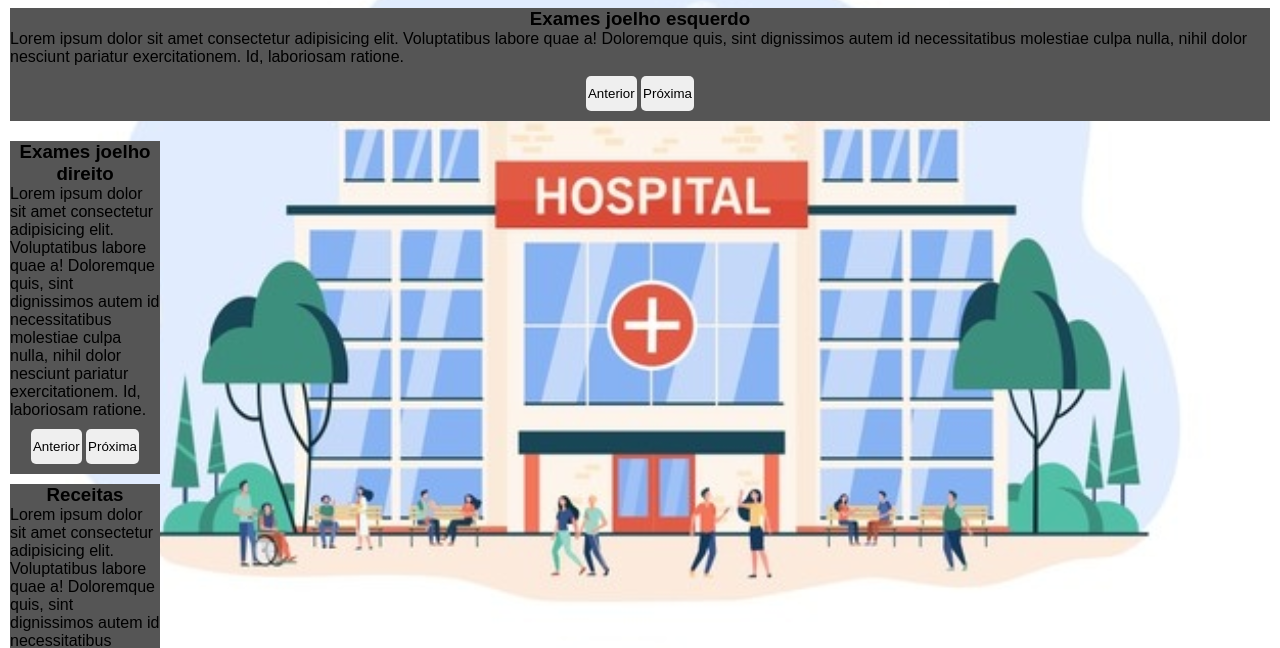
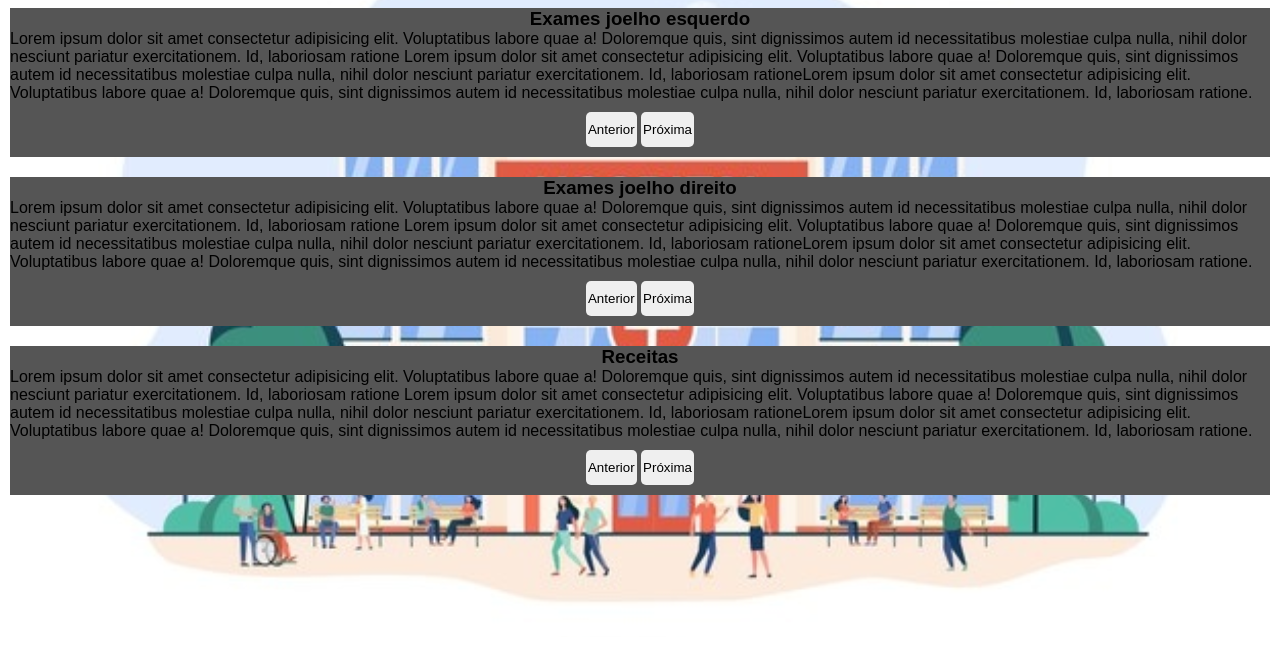
Before and after one commit to guiiaquinto/Prontuario, a plain HTML site: page Ortopedista.html in a window 1280 px wide. Shown: the part 163-811 px from the top of the page. Drawn offline with Linux system fonts and the light colour scheme.

Commit message:
Commit 2011

```diff
--- a/Ortopedista.html
+++ b/Ortopedista.html
@@ -46,16 +46,35 @@
                 sint
                 dignissimos autem id necessitatibus molestiae culpa nulla, nihil dolor nesciunt pariatur exercitationem.
                 Id,
+                laboriosam ratione
+                Lorem ipsum dolor sit amet consectetur adipisicing elit. Voluptatibus labore quae a! Doloremque quis,
+                sint
+                dignissimos autem id necessitatibus molestiae culpa nulla, nihil dolor nesciunt pariatur exercitationem.
+                Id,
+                laboriosam rationeLorem ipsum dolor sit amet consectetur adipisicing elit. Voluptatibus labore quae a!
+                Doloremque quis,
+                sint
+                dignissimos autem id necessitatibus molestiae culpa nulla, nihil dolor nesciunt pariatur exercitationem.
+                Id,
                 laboriosam ratione.</p>
             <div class="footer-art">
                 <button type="button" class="btn">Anterior</button>
                 <button type="button" class="btn">Próxima</button>
             </div>
-    </section>
-    <section class="exortodir" id="exortodir">
-        <article>
+        </article>
+        <article class="exortodir" id="exortodir">
             <h3>Exames joelho direito</h3>
             <p>Lorem ipsum dolor sit amet consectetur adipisicing elit. Voluptatibus labore quae a! Doloremque quis,
+                sint
+                dignissimos autem id necessitatibus molestiae culpa nulla, nihil dolor nesciunt pariatur exercitationem.
+                Id,
+                laboriosam ratione
+                Lorem ipsum dolor sit amet consectetur adipisicing elit. Voluptatibus labore quae a! Doloremque quis,
+                sint
+                dignissimos autem id necessitatibus molestiae culpa nulla, nihil dolor nesciunt pariatur exercitationem.
+                Id,
+                laboriosam rationeLorem ipsum dolor sit amet consectetur adipisicing elit. Voluptatibus labore quae a!
+                Doloremque quis,
                 sint
                 dignissimos autem id necessitatibus molestiae culpa nulla, nihil dolor nesciunt pariatur exercitationem.
                 Id,
@@ -72,6 +91,16 @@
                 sint
                 dignissimos autem id necessitatibus molestiae culpa nulla, nihil dolor nesciunt pariatur exercitationem.
                 Id,
+                laboriosam ratione
+                Lorem ipsum dolor sit amet consectetur adipisicing elit. Voluptatibus labore quae a! Doloremque quis,
+                sint
+                dignissimos autem id necessitatibus molestiae culpa nulla, nihil dolor nesciunt pariatur exercitationem.
+                Id,
+                laboriosam rationeLorem ipsum dolor sit amet consectetur adipisicing elit. Voluptatibus labore quae a!
+                Doloremque quis,
+                sint
+                dignissimos autem id necessitatibus molestiae culpa nulla, nihil dolor nesciunt pariatur exercitationem.
+                Id,
                 laboriosam ratione.</p>
             <div class="footer-art">
                 <button type="button" class="btn">Anterior</button>
--- a/styleOftalmo.css
+++ b/styleOftalmo.css
@@ -5,7 +5,7 @@
 
  article{
    background-color: rgb(85, 85, 85);
-   width: 150px;
+   width: 100px;
    margin: 10px;
    justify-content: center;
    flex: 1 1 50%;
```
Also changed, not shown: Oftamologista.html (+7 -3 lines), 1 other file.
